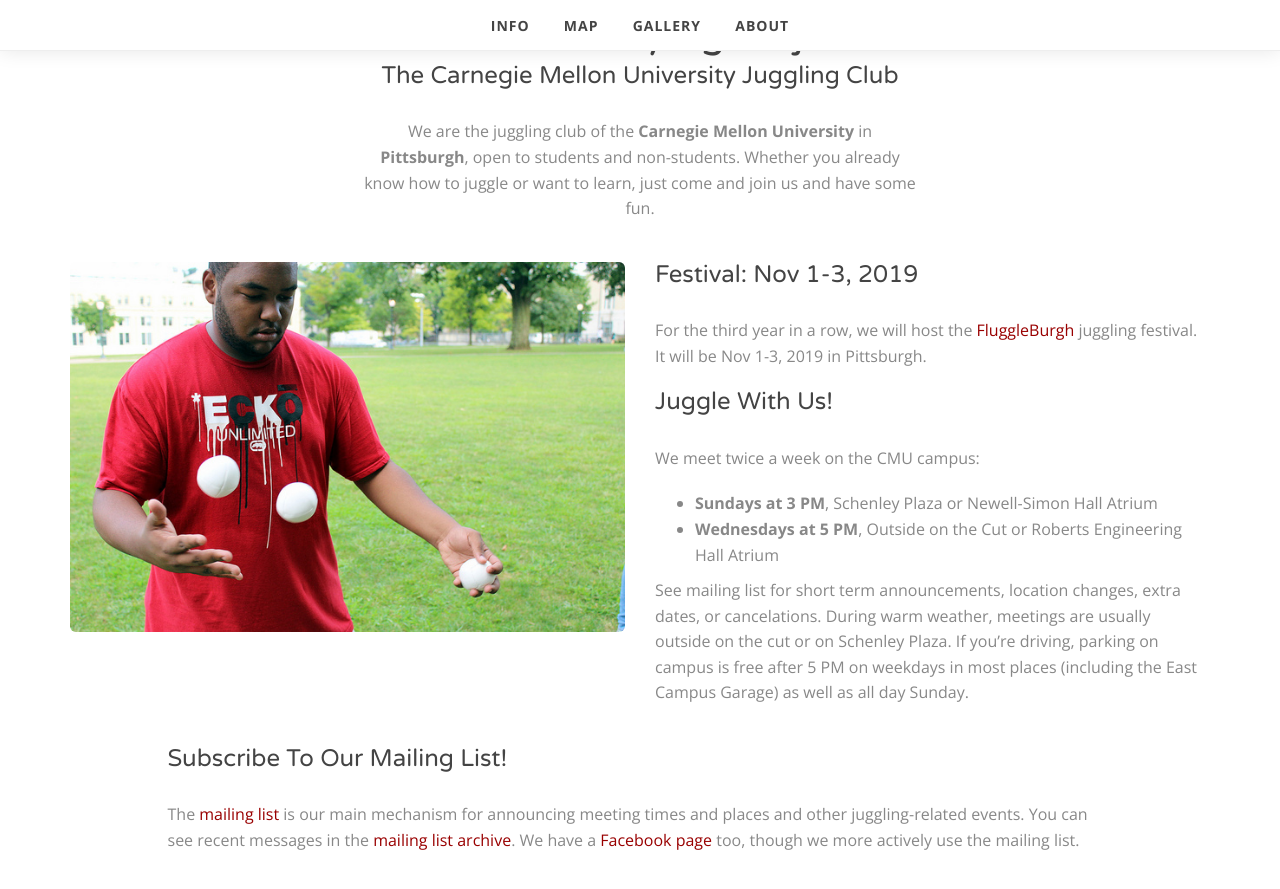
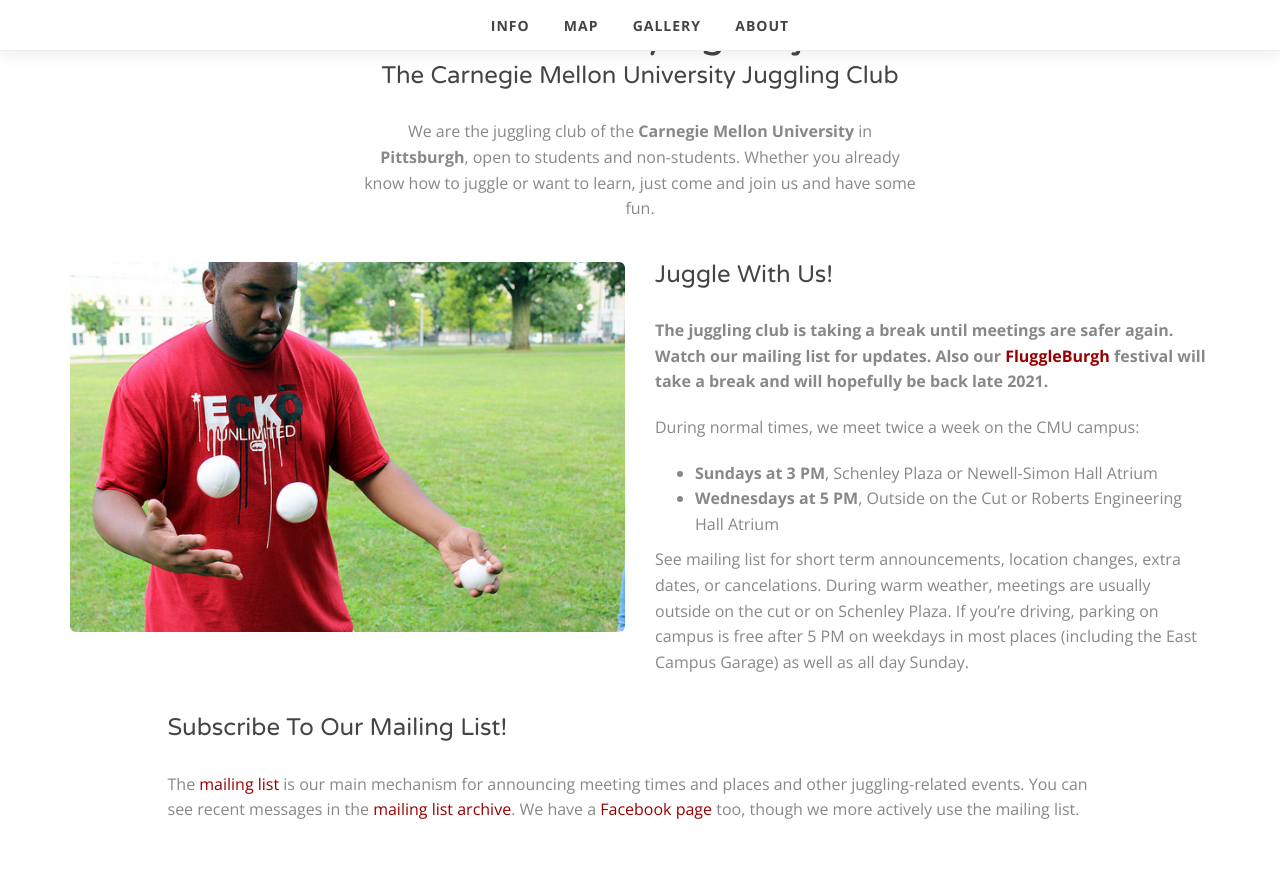
Before and after one commit to ckaestne/cmujuggling, a Jekyll site: the page built from index.html, in a window 1280 px wide and 900 px high, scrolled down 692 px. Shown: the top 889 px of the window. Built offline with Jekyll 4.4.1, drawn with Linux system fonts in a browser that asks for light colours.

Commit message:
pandemic updates

```diff
--- a/_includes/home.md
+++ b/_includes/home.md
@@ -1,11 +1,10 @@
 
-### Festival: Nov 1-3, 2019
-
-For the third year in a row, we will host the [FluggleBurgh](festival/) juggling festival. It will be Nov 1-3, 2019 in Pittsburgh.
 
 ### Juggle With Us!
 
-We meet twice a week on the CMU campus:
+**The juggling club is taking a break until meetings are safer again. Watch our mailing list for updates. Also our [FluggleBurgh](festival/) festival will take a break and will hopefully be back late 2021.**
+
+During normal times, we meet twice a week on the CMU campus:
 
  - **Sundays at 3 PM**, Schenley Plaza or Newell-Simon Hall Atrium
  - **Wednesdays at 5 PM**, Outside on the Cut or Roberts Engineering Hall Atrium
--- a/festival/index.html
+++ b/festival/index.html
@@ -8,7 +8,7 @@
     <meta name="keywords" content="juggling festival,flow,flow arts,juggling,show,cmu,carnegie mellon,juggling,club,pittsburgh,passing,masters of flying object,carnegie mellon university,juggle,club passing" />
     <meta name="description" content="FluggleBurgh: Pittsburgh's Flow and Juggling Festival">
 
-<title>FluggleBurgh 2019</title>
+<title>FluggleBurgh 2021</title>
 
     <!-- CSS -->
     <link href="../css/bootstrap.min.css" rel="stylesheet" type="text/css">
@@ -48,7 +48,7 @@
       <div class="row">
         <div class="col-md-9">
 
-<!-- <div style="background-color:red; color:white;font-weight:bold">FluggleBurgh 2018 is over. FluggleBurgh 2019 will be November 1-3 2019, same location; hold the date. If you missed getting a t-shirt, you can custom order one <a href="http://bit.ly/fluggleshirt">online</a>.</div> -->
+<div style="background-color:red; color:white;font-weight:bold">As essentially all other juggling festivals, FluggleBurgh will take a Covid break in 2020. We hope to be back in late 2021.</div>
 
 <h3>About</h3>
 
```
